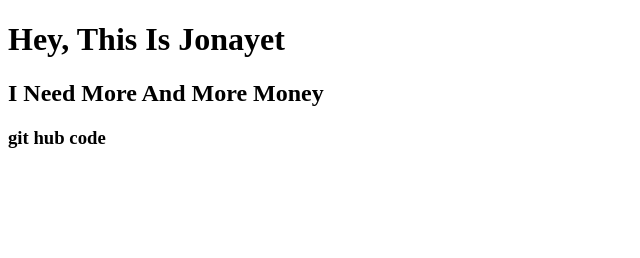
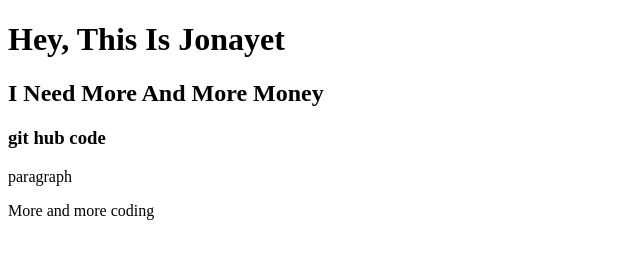
Before and after one commit to smjonayet143/my-fourth-repo, a plain HTML site: page index.html in a window 1280 px wide. Shown: the whole page, without its empty margins (0-640 px from the left). Drawn offline with Linux system fonts and the light colour scheme.

Commit message:
style added

```diff
--- a/index.html
+++ b/index.html
@@ -11,5 +11,7 @@
     <h1>Hey, This Is Jonayet</h1>
 <h2>I Need More And More Money</h2>
 <h3> git hub code</h3>
+<p>paragraph</p>
+<p>More and more coding</p>
 </body>
 </html>
```
Also changed, not shown: Style.css/style.css (added).
